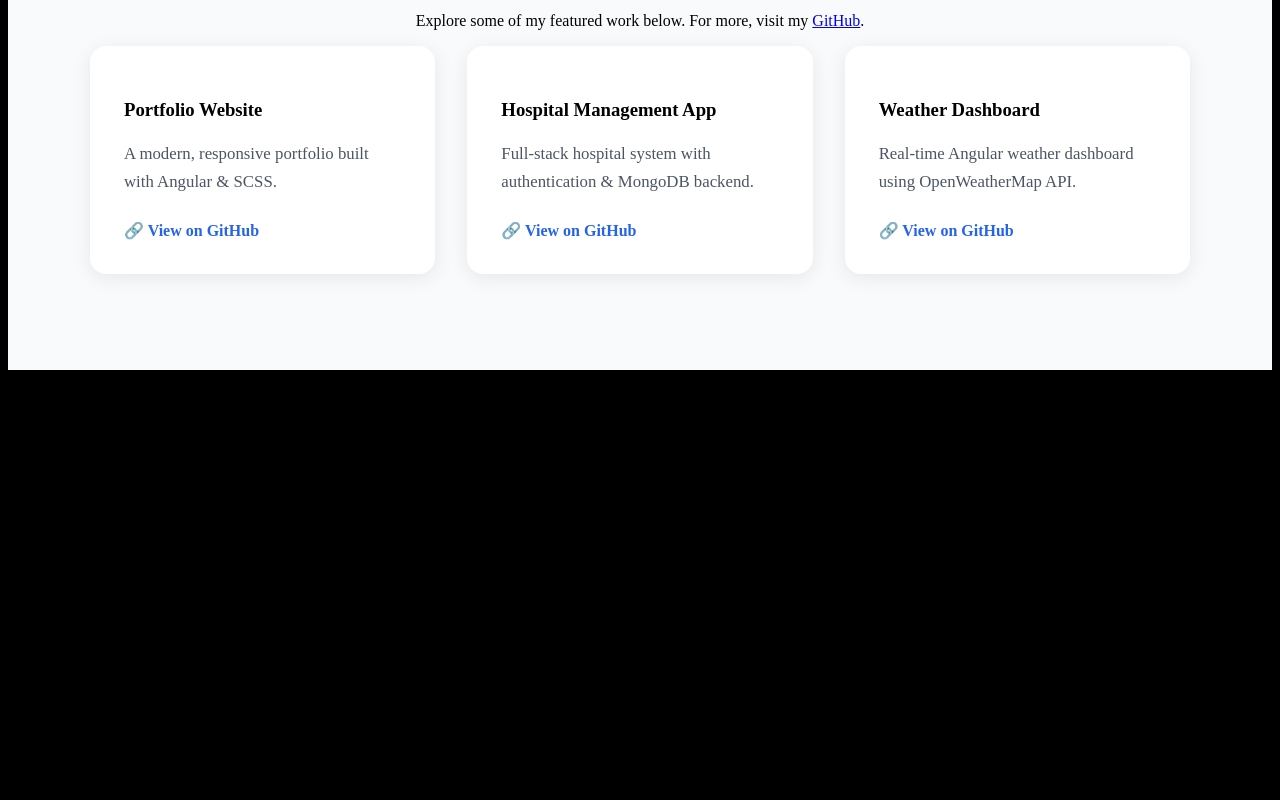
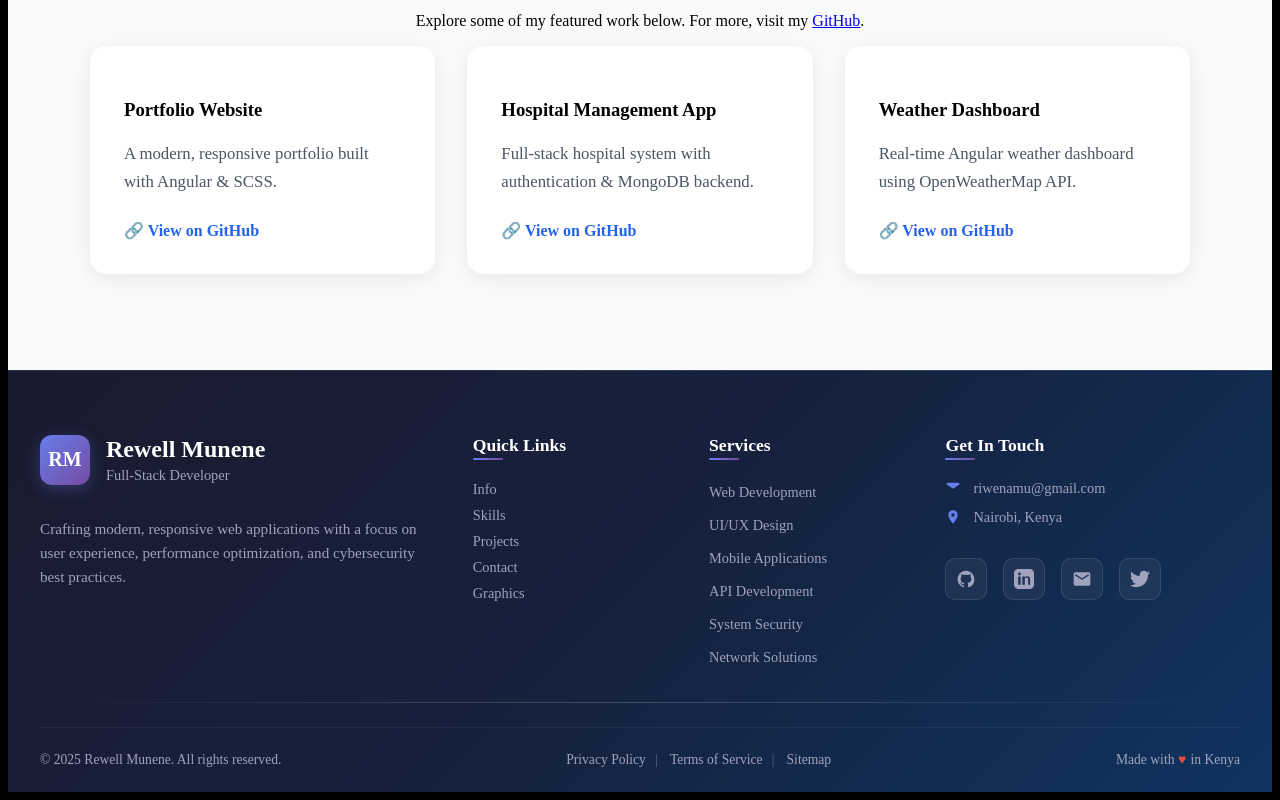
Before and after one commit to rewellnamu/portfolio, an Angular app: page / in a window 1280 px wide. Shown: the part 1097-1897 px from the top of the page. Before the commit the page ends 1475 px from the top, so only its background shows below. Built offline with nearby package versions, Linux system fonts and the light colour scheme.

Commit message:
footer improvements

```diff
--- a/src/app/app.component.html
+++ b/src/app/app.component.html
@@ -16,5 +16,7 @@
     <div class="content-wrapper">
       <router-outlet></router-outlet>
     </div>
+    <!-- Footer -->
+    <app-footer></app-footer>
   </div>
 </div>
--- a/src/app/app.component.ts
+++ b/src/app/app.component.ts
@@ -2,12 +2,13 @@
 import { isPlatformBrowser, CommonModule } from '@angular/common';
 import { RouterOutlet, Router, NavigationEnd } from '@angular/router';
 import { NavbarComponent } from './components/navbar/navbar.component';
+import { FooterComponent } from './components/footer/footer.component';
 import { filter } from 'rxjs/operators';
 
 @Component({
   selector: 'app-root',
   standalone: true,
-  imports: [CommonModule, RouterOutlet, NavbarComponent],
+  imports: [CommonModule, RouterOutlet, NavbarComponent, FooterComponent],
   templateUrl: './app.component.html',
   styleUrls: ['./app.component.scss']
 })
```
